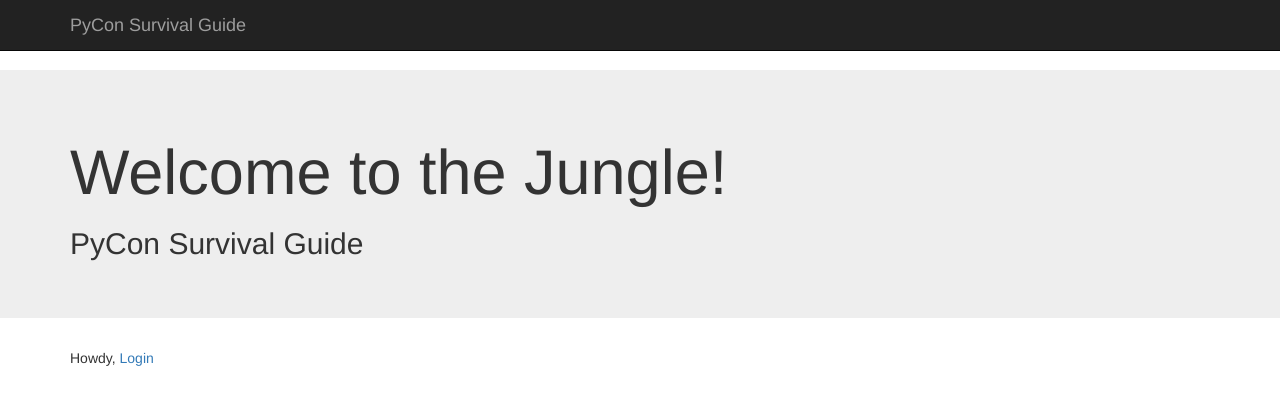
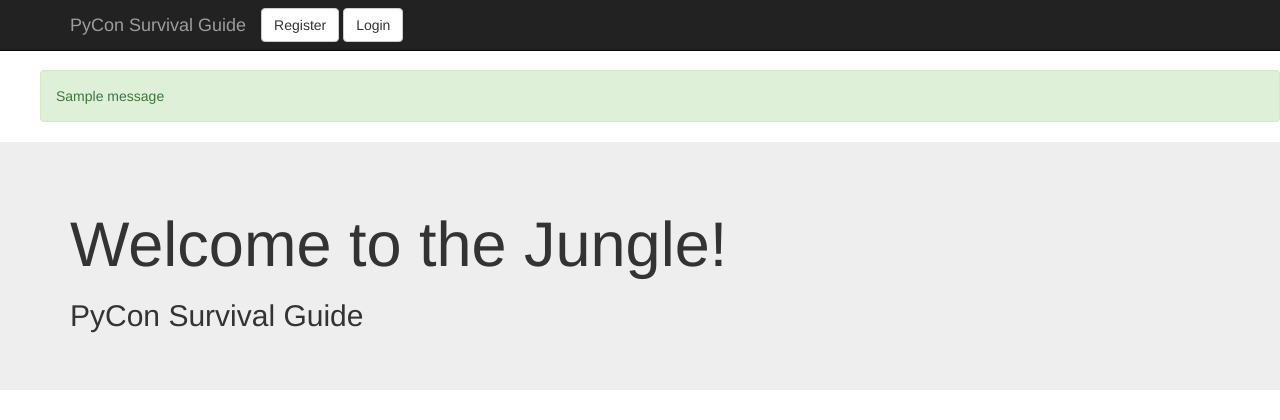
Before and after one commit to alcance/pycon-django, a Django app: page / in a window 1280 px wide. Shown: the top 420 px of the page. Run offline with Django 3.2, Linux system fonts and the light colour scheme; tables that the repository leaves empty hold one stand-in row (values such as "Sample post"); one stand-in notice (Sample message) is shown; parts of the project's set-up code (start-up, migrations or seed data) failed here and were passed over; some libraries are stand-ins or nearby versions.

Commit message:
braces, decorators and added messages app

```diff
--- a/requirements.txt
+++ b/requirements.txt
@@ -1,4 +1,6 @@
 Django==1.6.2
 argparse==1.2.1
+django-braces==1.4.0
 django-crispy-forms==1.4.0
+six==1.8.0
 wsgiref==0.1.2
--- a/survivalguide/views.py
+++ b/survivalguide/views.py
@@ -3,7 +3,9 @@ from django.contrib.auth import (
     login,
     logout
 )
+from django.contrib.auth.decorators import login_required
 from django.contrib.auth.models import User
+from django.contrib import messages
 from django.core.urlresolvers import reverse_lazy
 from django.views.generic import (
     TemplateView,
@@ -12,6 +14,8 @@ from django.views.generic import (
 )
 from django.http import HttpResponseRedirect
 
+from braces import views
+
 from .forms import RegistrationForm, LoginForm
 
 
@@ -19,14 +23,25 @@ class HomePageView(TemplateView):
     template_name = 'home.html'
 
 
-class SignUpView(CreateView):
+class SignUpView(
+    views.AnonymousRequiredMixin,
+    views.FormValidMessageMixin,
+    CreateView
+):
     form_class = RegistrationForm
+    form_valid_message = 'Thanks for signing up, go ahead and login.'
     model = User
     template_name = 'accounts/signup.html'
+    success_url = reverse_lazy('login')
 
 
-class LoginView(FormView):
+class LoginView(
+    views.AnonymousRequiredMixin,
+    views.FormValidMessageMixin,
+    FormView
+):
     form_class = LoginForm
+    form_valid_message = "Welcome to your account. You are now logged in."
     success_url = reverse_lazy('home')
     template_name = 'accounts/login.html'
 
@@ -42,6 +57,8 @@ class LoginView(FormView):
             return self.form_invalid(form)
 
 
+@login_required
 def logout_view(request):
     logout(request)
+    messages.success(request, "Hello. You are now logged out. See you later.")
     return HttpResponseRedirect(reverse_lazy('home'))
--- a/templates/_layout/base.html
+++ b/templates/_layout/base.html
@@ -27,9 +27,22 @@
           <a class="navbar-brand" href="#">PyCon Survival Guide</a>
         </div>
         <div class="navbar-collapse collapse">
+            {% if not user.is_authenticated %}
+                <a href="{% url 'signup' %}" class="btn btn-default navbar-btn">Register</a>
+                <a href="{% url 'login' %}" class="btn btn-default navbar-btn">Login</a>
+            {% else %}
+                <a href="{% url 'logout'%}" class="btn btn-default navbar-btn">Logout</a>
+            {% endif %}
         </div><!--/.navbar-collapse -->
       </div>
     </div>
+    {% if messages %}
+        <ul class="messages">
+        {% for message in messages  %}
+            <li{% if message.tags %} class="alert alert-{{ message.tags }}"{% endif %}>{{ message }}</li>
+        {% endfor %}
+        </ul>
+    {% endif %}
     <div class="jumbotron">
         <div class="container">{% block headline %}{% endblock headline %}</div>
     </div>
```
